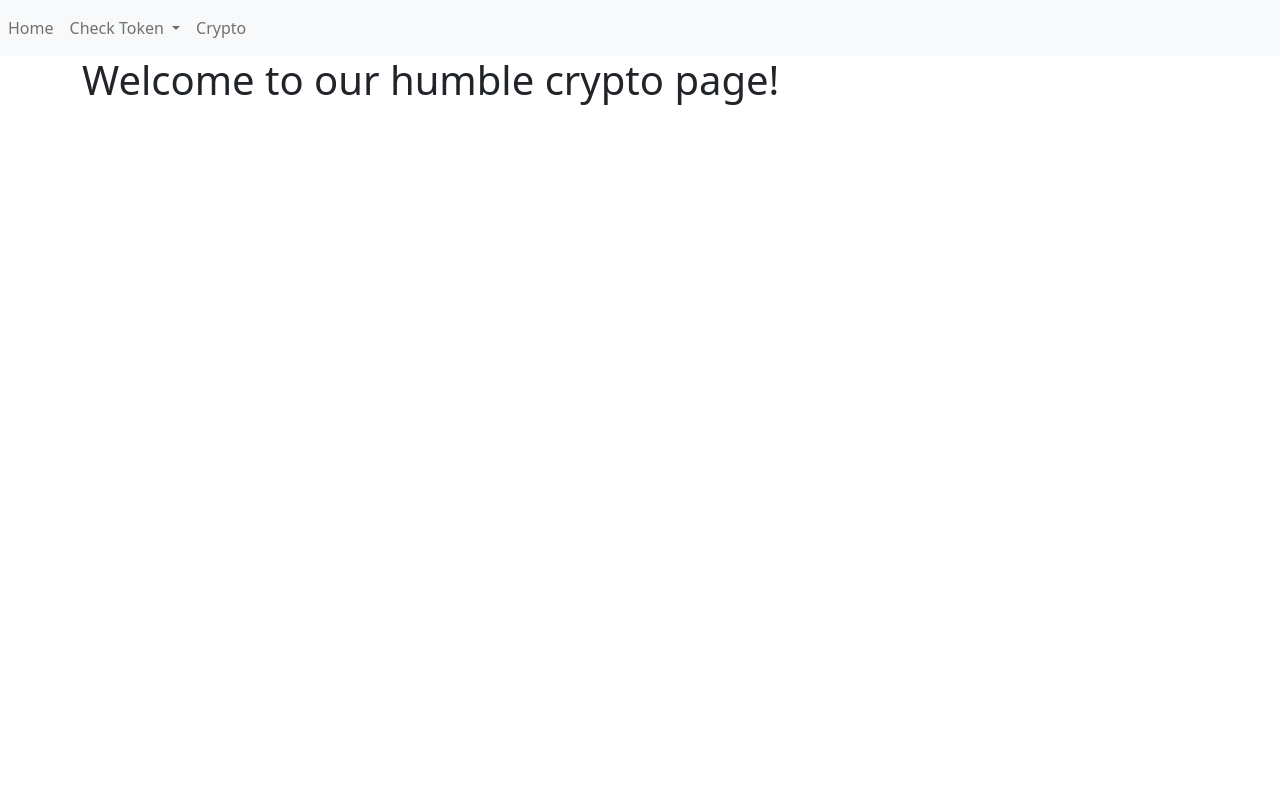
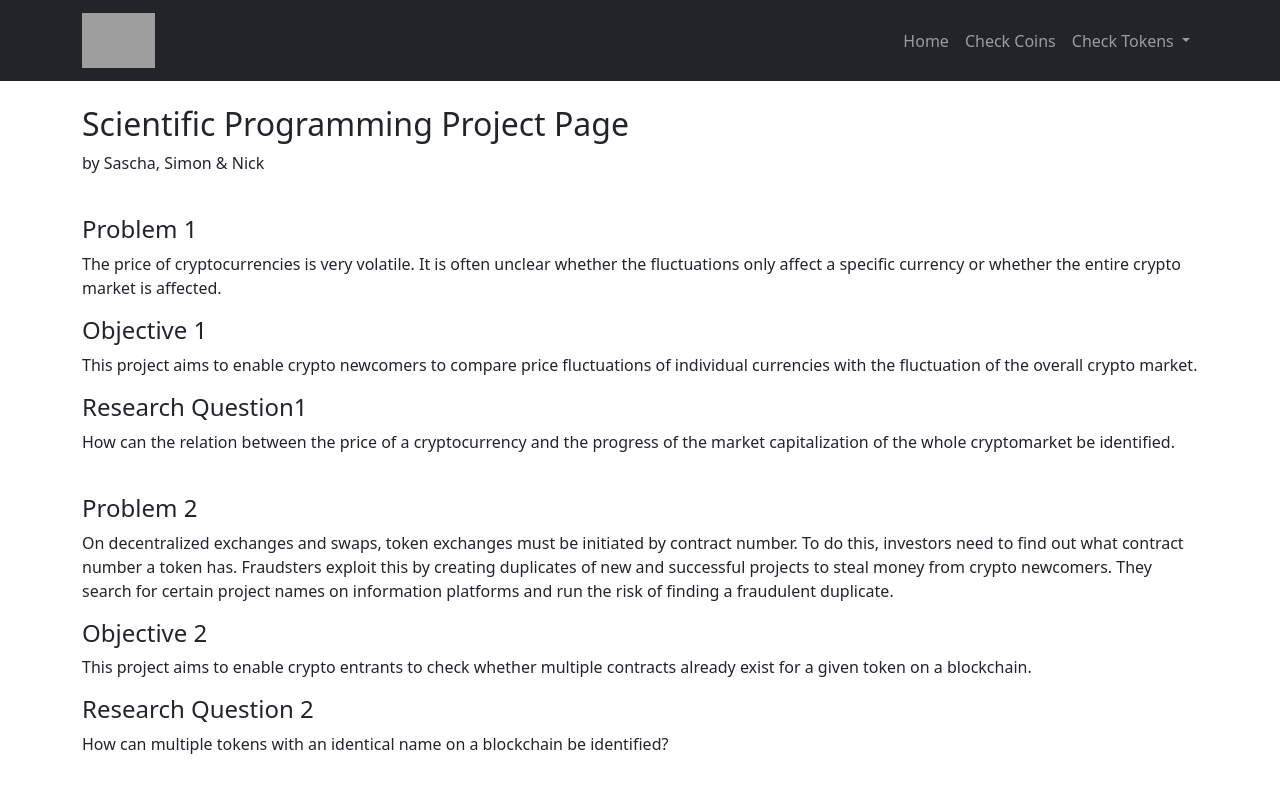
Before and after one commit to raschnick/sp_group_work, a Flask app: page / in a window 1280 px wide. Run offline with Flask 2, Linux system fonts and the light colour scheme; grey boxes are pictures that could not be loaded.

Commit message:
updated design

```diff
--- a/app.py
+++ b/app.py
@@ -9,7 +9,7 @@ app.config.from_object('config')
 
 @app.route('/')
 def home() -> str:
-    return render_template(template_name_or_list='index.html')
+    return render_template(template_name_or_list='index.html', title="Home")
 
 
 @app.route('/crypto', methods=['GET'])
--- a/service/routing_service.py
+++ b/service/routing_service.py
@@ -12,7 +12,7 @@ def crypto() -> str:
     gecko_service = GeckoService()
     currencies = gecko_service.get_coin_ids()
     last_days = list(range(2, 31))
-    return render_template(template_name_or_list='crypto/crypto.html', currencies=currencies, last_days=last_days)
+    return render_template(template_name_or_list='crypto/crypto.html', title="Check Coins", currencies=currencies, last_days=last_days)
 
 
 def crypto_result() -> str:
@@ -20,7 +20,7 @@ def crypto_result() -> str:
     currency = request.form.get('currency_select')
     last_days = request.form.get('last_days_select')
     crypto_graph = gecko_service.get_bitcoin_data_as_str_buffer(currency=currency, last_days=last_days)
-    return render_template(template_name_or_list='crypto/crypto_result.html', graph=crypto_graph)
+    return render_template(template_name_or_list='crypto/crypto_result.html', title="Check Coins", graph=crypto_graph)
 
 
 def fomo(search, blockchain='eth') -> str:
@@ -60,7 +60,7 @@ def fomo(search, blockchain='eth') -> str:
                        'Symbol': symbols,
                        'Timestamp': timestamps_formatted})
 
-    return render_template('fomo/fomo.html', title="Check Token",
+    return render_template('fomo/fomo.html', title="Check Tokens",
                            tables=[df.to_html(classes='table table-striped table-bordered fomo-table'), ],
                            titles=df.columns.values)
 
--- a/templates/crypto/crypto.html
+++ b/templates/crypto/crypto.html
@@ -21,7 +21,7 @@
                     {% endfor %}
                 </select>
             </div>
-            <p><input type="submit" value="submit"/></p>
+            <p><input class="btn btn-secondary mt-3" type="submit" value="Submit"/></p>
         </form>
     </div>
 {% endblock %}
--- a/templates/index.html
+++ b/templates/index.html
@@ -2,6 +2,32 @@
 
 {% block content %}
     <div class="container">
-        <h1>Welcome to our humble crypto page!</h1>
+        <h2>Scientific Programming Project Page</h2>
+        <p>by Sascha, Simon & Nick</p>
+
+        <br/>
+
+        <h4>Problem 1</h4>
+        <p>The price of cryptocurrencies is very volatile. It is often unclear whether the fluctuations only affect a
+            specific currency or whether the entire crypto market is affected.</p>
+        <h4>Objective 1</h4>
+        <p>This project aims to enable crypto newcomers to compare price fluctuations of individual currencies with the
+            fluctuation of the overall crypto market.</p>
+        <h4>Research Question1</h4>
+        <p>How can the relation between the price of a cryptocurrency and the progress of the market capitalization of
+            the whole cryptomarket be identified.</p>
+
+        <br/>
+
+        <h4>Problem 2</h4>
+        <p>On decentralized exchanges and swaps, token exchanges must be initiated by contract number. To do this,
+            investors need to find out what contract number a token has. Fraudsters exploit this by creating duplicates
+            of new and successful projects to steal money from crypto newcomers. They search for certain project names
+            on information platforms and run the risk of finding a fraudulent duplicate.</p>
+        <h4>Objective 2</h4>
+        <p>This project aims to enable crypto entrants to check whether multiple contracts already exist for a given token on a blockchain.</p>
+        <h4>Research Question 2</h4>
+        <p>How can multiple tokens with an identical name on a blockchain be identified?</p>
+
     </div>
 {% endblock %}
--- a/templates/layout.html
+++ b/templates/layout.html
@@ -11,6 +11,7 @@
     <script src="https://cdn.jsdelivr.net/npm/bootstrap@5.1.3/dist/js/bootstrap.bundle.min.js"
             integrity="sha384-ka7Sk0Gln4gmtz2MlQnikT1wXgYsOg+OMhuP+IlRH9sENBO0LRn5q+8nbTov4+1p"
             crossorigin="anonymous"></script>
+    <link rel="icon" type="image/x-icon" href="/static/img/favicon.png">
 
     {% if request.endpoint == 'fomo' %}
         <link href="/static/styles/fomo/fomo.css" rel="stylesheet" type="text/css">
@@ -20,6 +21,7 @@
 
 <body>
 {% include 'navigation.html' %}
+<br/>
 {% block content %}{% endblock %}
 </body>
 
--- a/templates/navigation.html
+++ b/templates/navigation.html
@@ -1,21 +1,35 @@
 <!-- https://getbootstrap.com/docs/4.0/components/navbar/#nav -->
 <header>
-    <nav class="navbar navbar-expand-lg navbar-light bg-light">
-        <div class="collapse navbar-collapse" id="navbarNavAltMarkup">
-            <div class="navbar-nav">
-                <a class="nav-item nav-link" href="/">Home</a>
+    <nav class="navbar navbar-expand-lg navbar-dark bg-dark static-top">
+        <div class="container">
+            <a class="navbar-brand" href="/">
+                <img src="../static/img/logo.png" alt="..." height="55">
+            </a>
+            <button class="navbar-toggler" type="button" data-bs-toggle="collapse"
+                    data-bs-target="#navbarSupportedContent" aria-controls="navbarSupportedContent"
+                    aria-expanded="false" aria-label="Toggle navigation">
+                <span class="navbar-toggler-icon"></span>
+            </button>
+            <div class="collapse navbar-collapse" id="navbarSupportedContent">
+                <ul class="navbar-nav ms-auto">
+                    <li class="nav-item">
+                        <a class="nav-link" href="/">Home</a>
+                    </li>
+                    <li class="nav-item">
+                        <a class="nav-link" href="/crypto">Check Coins</a>
+                    </li>
                     <li class="nav-item dropdown">
-                    <a class="nav-link dropdown-toggle" id="navbarDropdown" role="button" data-bs-toggle="dropdown"
-                       aria-expanded="false">
-                        Check Token
+                        <a class="nav-link dropdown-toggle" href="#" id="navbarDropdown" role="button"
+                           data-bs-toggle="dropdown" aria-expanded="false">
+                            Check Tokens
                         </a>
-                    <ul class="dropdown-menu" aria-labelledby="navbarDropdown">
+                        <ul class="dropdown-menu dropdown-menu-end" aria-labelledby="navbarDropdown">
                             <li><a class="dropdown-item" href="/fomo?bc=eth">Ethereum</a></li>
-                        <li><a class="dropdown-item" href="/fomo?bc=bsc">BNB Smart Chain</a></li>
+                            <li><a class="dropdown-item" href="/fomo?bc=bsc">BSC Smart Chain</a></li>
                             <li><a class="dropdown-item" href="/fomo?bc=poly">Polygon</a></li>
                         </ul>
                     </li>
-                <a class="nav-item nav-link" href="/crypto">Crypto</a>
+                </ul>
             </div>
         </div>
     </nav>
```
Lines whose indentation alone changed are shown as unchanged.
